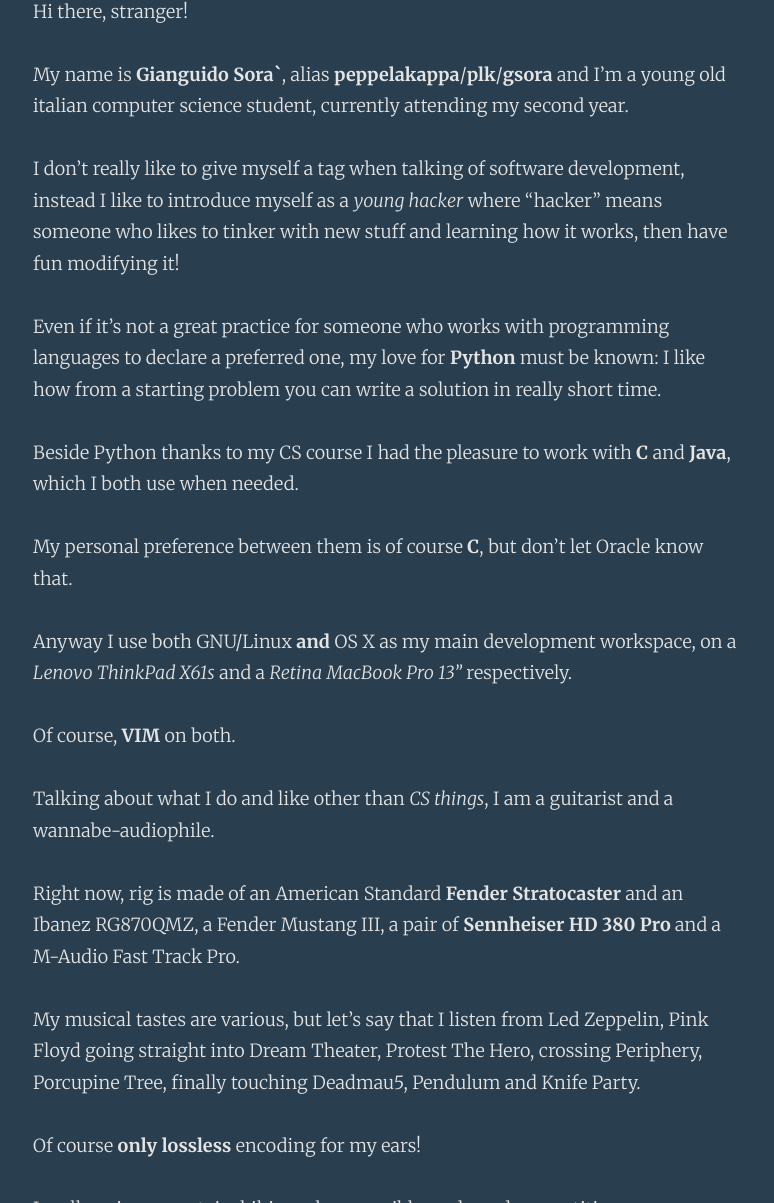
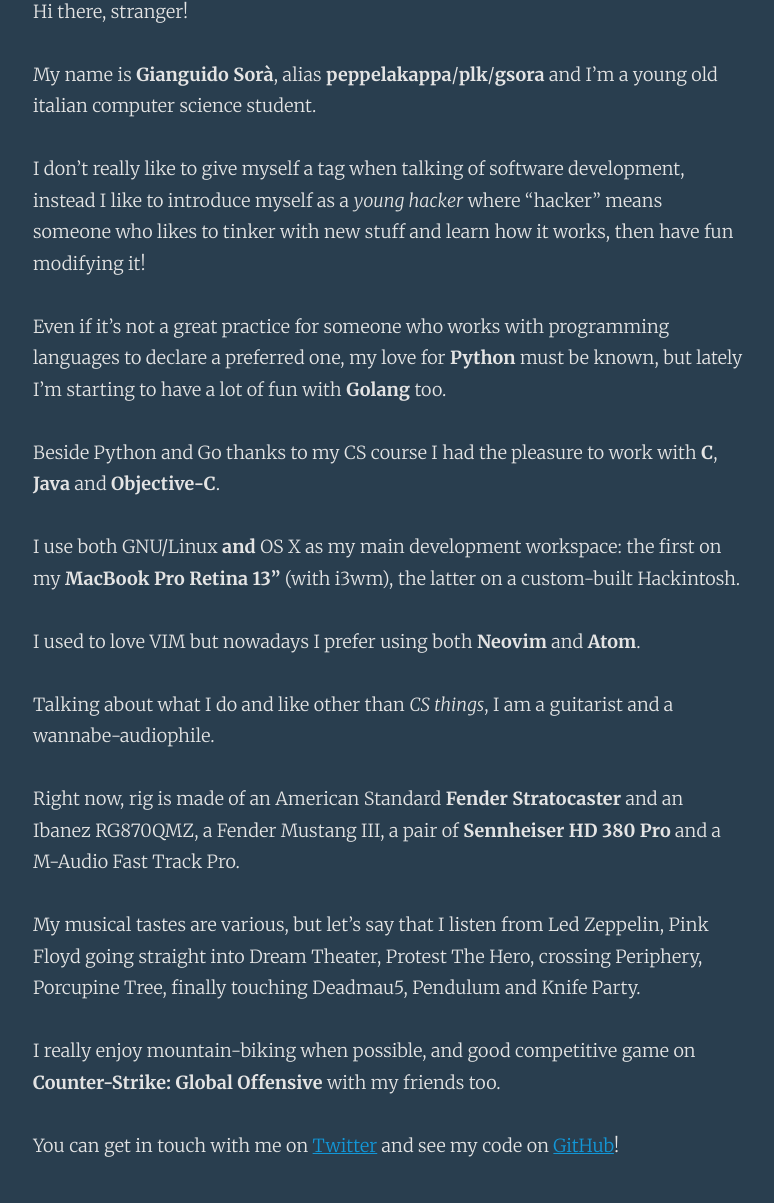
Before and after one commit to gsora/gsora.github.io, a Jekyll site: the page built from about.md, in a window 1280 px wide and 1400 px high, scrolled down 261 px, cut to the strip 197-1400 px from the top of the window. Shown: the whole strip, without its empty margins (252-1026 px from the left). Built offline with Jekyll 4.4.1, drawn with Linux system fonts in a browser that asks for light colours; Markdown is read by kramdown in place of the engine named in the settings.

Commit message:
modified config and the about section

```diff
--- a/_config.yml
+++ b/_config.yml
@@ -1,6 +1,6 @@
 name: "gsora's place"
-description: A random-generated-content blog
-meta_description: "Personal blog of Gianguido (gsora) Sora`, with a great punchline too."
+description: A random-generated blog
+meta_description: "Personal blog of Gianguido (gsora) Sorà"
 
 markdown: redcarpet
 highlighter: pygments
@@ -12,6 +12,6 @@
 
 # Details for the RSS feed generator
 url:            'blog.gsora.xyz'
-author:         'Gianguido (gsora) Sora`'
+author:         'Gianguido (gsora) Sorà'
 permalink: /:year/:month/:day/:title
 about: false
--- a/about.md
+++ b/about.md
@@ -5,19 +5,17 @@
 
 Hi there, stranger!
 
-My name is **Gianguido Sora`**, alias **peppelakappa**/**plk**/**gsora** and I'm a young old italian computer science student, currently attending my second year.
+My name is **Gianguido Sorà**, alias **peppelakappa**/**plk**/**gsora** and I'm a young old italian computer science student.
 
-I don't really like to give myself a tag when talking of software development, instead I like to introduce myself as a *young hacker* where "hacker" means someone who likes to tinker with new stuff and learning how it works, then have fun modifying it!
+I don't really like to give myself a tag when talking of software development, instead I like to introduce myself as a *young hacker* where "hacker" means someone who likes to tinker with new stuff and learn how it works, then have fun modifying it!
 
-Even if it's not a great practice for someone who works with programming languages to declare a preferred one, my love for **Python** must be known: I like how from a starting problem you can write a solution in really short time.
+Even if it's not a great practice for someone who works with programming languages to declare a preferred one, my love for **Python** must be known, but lately I'm starting to have a lot of fun with **Golang** too.
 
-Beside Python thanks to my CS course I had the pleasure to work with **C** and **Java**, which I both use when needed.
+Beside Python and Go thanks to my CS course I had the pleasure to work with **C**, **Java** and **Objective-C**.
 
-My personal preference between them is of course **C**, but don't let Oracle know that.
+I use both GNU/Linux **and** OS X as my main development workspace: the first on my **MacBook Pro Retina 13"** (with i3wm), the latter on a custom-built Hackintosh.
 
-Anyway I use both GNU/Linux **and** OS X as my main development workspace, on a *Lenovo ThinkPad X61s* and a *Retina MacBook Pro 13"* respectively.
-
-Of course, **VIM** on both.
+I used to love VIM but nowadays I prefer using both **Neovim** and **Atom**.
 
 Talking about what I do and like other than *CS things*, I am a guitarist and a wannabe-audiophile.
 
@@ -25,8 +23,6 @@
 
 My musical tastes are various, but let's say that I listen from Led Zeppelin, Pink Floyd going straight into Dream Theater, Protest The Hero, crossing Periphery, Porcupine Tree, finally touching Deadmau5, Pendulum and Knife Party.
 
-Of course **only lossless** encoding for my ears!
-
-I really enjoy mountain-biking when possible, and good competitive game on **Counter-Strike: Global Offensive** with my team too.
+I really enjoy mountain-biking when possible, and good competitive game on **Counter-Strike: Global Offensive** with my friends too.
 
 You can get in touch with me on [Twitter](http://twitter.com/gsora_) and see my code on [GitHub](http://github.com/peppelakappa)!
```
